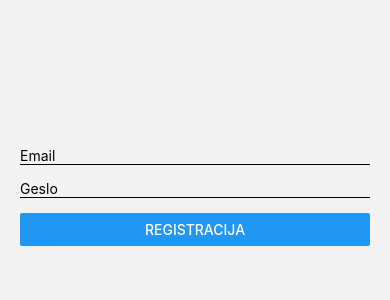
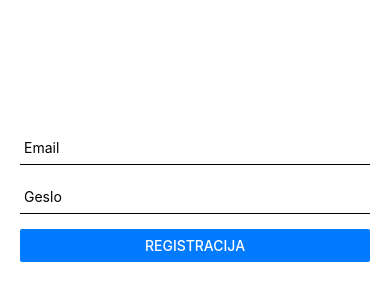
Before and after one commit to MartinFerk/prehranko, a React Native app in the folder NPO/Prehranko/: screen /Register in a window 390 px wide. Shown: the part 226-526 px from the top of the page. Built offline with nearby package versions, Linux system fonts and the light colour scheme.

Commit message:
Updated HomeScreen and RegisterScreen

```diff
--- a/NPO/Prehranko/screens/HomeScreen.js
+++ b/NPO/Prehranko/screens/HomeScreen.js
@@ -1,17 +1,27 @@
 // screens/HomeScreen.js
 import React from 'react';
-import { View, Text, Button, StyleSheet } from 'react-native';
+import { View, Text, StyleSheet } from 'react-native';
+import AuthButton from '../components/AuthButton';
+import { theme } from '../styles/theme';
 
 export default function HomeScreen({ navigation }) {
   return (
     <View style={styles.container}>
       <Text style={styles.title}>Prehranko!</Text>
-      <Button title="Odjava" onPress={() => navigation.navigate('Login')} />
+      <AuthButton title="Odjava" onPress={() => navigation.navigate('Login')} />
     </View>
   );
 }
 
 const styles = StyleSheet.create({
-  container: { flex: 1, justifyContent: 'center', alignItems: 'center' },
-  title: { fontSize: 24, marginBottom: 20 },
+  container: {
+    flex: 1,
+    justifyContent: 'center',
+    alignItems: 'center',
+    backgroundColor: theme.colors.background,
+  },
+  title: {
+    fontSize: 24,
+    marginBottom: theme.spacing.large,
+  },
 });
--- a/NPO/Prehranko/screens/RegisterScreen.js
+++ b/NPO/Prehranko/screens/RegisterScreen.js
@@ -1,5 +1,10 @@
+// screens/RegisterScreen.js
 import React, { useState } from 'react';
-import { View, TextInput, Button, StyleSheet, Alert } from 'react-native';
+import { View, Alert, StyleSheet } from 'react-native';
+import AuthInput from '../components/TextInput';
+import AuthButton from '../components/AuthButton';
+import { registerUser } from '../services/auth';
+import { theme } from '../styles/theme';
 
 export default function RegisterScreen({ navigation }) {
   const [email, setEmail] = useState('');
@@ -7,37 +12,39 @@ export default function RegisterScreen({ navigation }) {
 
   const handleRegister = async () => {
     try {
-      const res = await fetch('http://192.168.1.158:5000/api/auth/register', {
-        method: 'POST',
-        headers: {
-          'Content-Type': 'application/json',
-        },
-        body: JSON.stringify({ email, password }),
-      });
-
-      const data = await res.json();
-      if (res.ok) {
-        Alert.alert('Uspeh', data.message || 'Registracija uspešna!');
-        navigation.navigate('Login');
-      } else {
-        Alert.alert('Napaka', data.message || 'Registracija ni uspela');
-      }
+      await registerUser(email, password);
+      Alert.alert('Uspeh', 'Registracija uspešna!');
+      navigation.navigate('Login');
     } catch (err) {
-      Alert.alert('Napaka', 'Napaka pri povezavi s strežnikom');
-      console.error(err);
+      Alert.alert('Napaka', err.message || 'Napaka pri povezavi s strežnikom');
+      console.error('❌ Napaka:', err);
     }
   };
 
   return (
     <View style={styles.container}>
-      <TextInput placeholder="Email" value={email} onChangeText={setEmail} style={styles.input} />
-      <TextInput placeholder="Geslo" value={password} onChangeText={setPassword} secureTextEntry style={styles.input} />
-      <Button title="Registracija" onPress={handleRegister} />
+      <AuthInput
+        placeholder="Email"
+        value={email}
+        onChangeText={setEmail}
+        keyboardType="email-address"
+      />
+      <AuthInput
+        placeholder="Geslo"
+        value={password}
+        onChangeText={setPassword}
+        secureTextEntry
+      />
+      <AuthButton title="Registracija" onPress={handleRegister} />
     </View>
   );
 }
 
 const styles = StyleSheet.create({
-  container: { flex: 1, padding: 20, justifyContent: 'center' },
-  input: { borderBottomWidth: 1, marginBottom: 15 },
+  container: {
+    flex: 1,
+    padding: theme.spacing.large,
+    justifyContent: 'center',
+    backgroundColor: theme.colors.background,
+  },
 });
```
